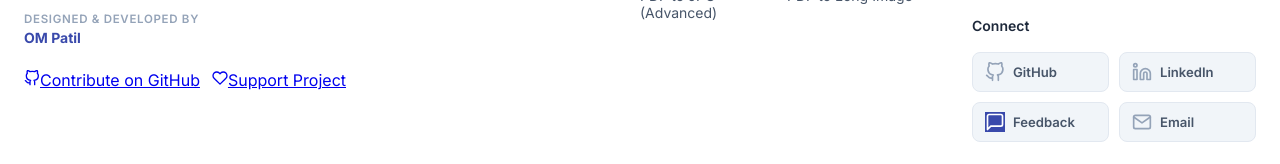
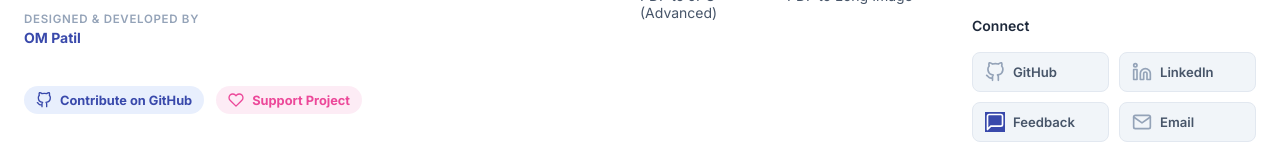
Before and after one commit to omspradippatil/OM-pdf, a React (Vite) app: page / in a window 1280 px wide. Shown: the part 7041-7205 px from the top of the page. Built offline with nearby package versions, Linux system fonts and the light colour scheme; no server answers.

Commit message:
CSS Update

```diff
--- a/src/styles/common.css
+++ b/src/styles/common.css
@@ -1635,9 +1635,39 @@ body {
   .trust-badges { flex-wrap: wrap; justify-content: center; }
 }
 
-
+/* --- Open Source Section --- */
+.footer-os-section {
+  margin-top: 16px;
+}
+.os-badge-v2 {
+  display: inline-flex;
+  align-items: center;
+  gap: 8px;
+  background: rgba(37, 99, 235, 0.1);
+  color: var(--primary);
+  padding: 6px 12px;
+  border-radius: 100px;
+  font-size: 0.8rem;
+  font-weight: 700;
+  text-decoration: none;
+  transition: all 0.2s;
+}
+.os-badge-v2:hover {
+  background: var(--primary);
+  color: white;
+  transform: translateY(-2px);
+}
+.support-badge-v2 {
+  background: rgba(236, 72, 153, 0.1);
+  color: #ec4899;
+}
+.support-badge-v2:hover {
+  background: #ec4899 !important;
+  color: white !important;
+}
 
 /* ─── Mega Dropdown ─── */
+
 .mega-dropdown {
   min-width: 360px !important;
   padding: 12px !important;
```
Also changed, not shown: 1 other file (tests, documents, lock files or other folders).
